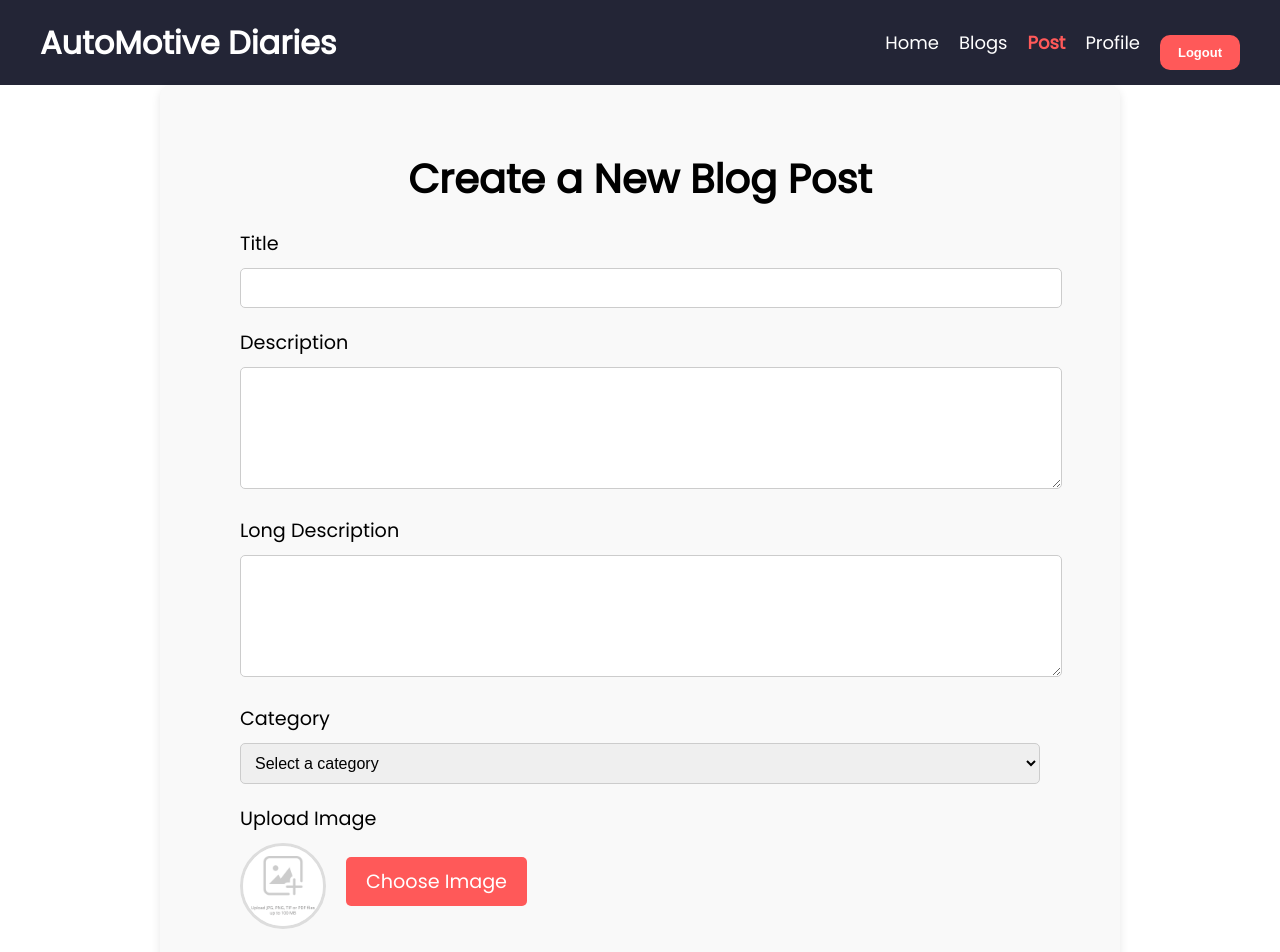
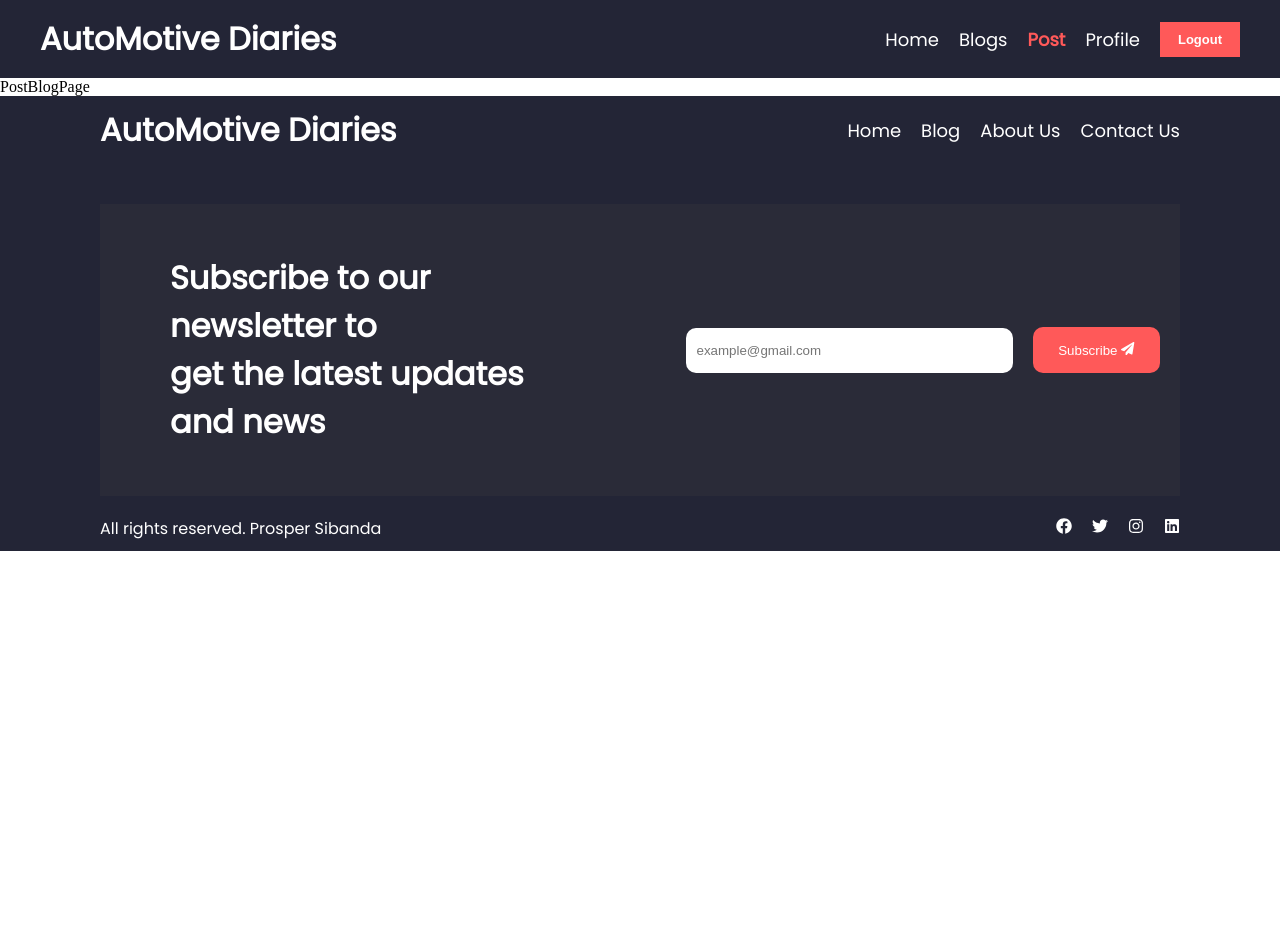
Before and after one commit to prospersibanda/Client_AutoMotive_Daires, a React (Vite) app: page /posting in a window 1280 px wide. Shown: the top 952 px of the page. After the commit the page ends 800 px from the top, so only its background shows below. Built offline with nearby package versions, Linux system fonts and the light colour scheme.

Commit message:
updated comment handling

```diff
--- a/src/components/BlogPost/BlogPost.jsx
+++ b/src/components/BlogPost/BlogPost.jsx
@@ -16,17 +16,22 @@ const BlogPost = () => {
   const blogs = useSelector((state) => state.blogs.blogs);
   const loadingBlogs = useSelector((state) => state.blogs.loading); // Get loading state from Redux
   const isAuthenticated = useSelector((state) => state.auth.isAuthenticated); // Get isAuthenticated from Redux
-  const loggedInUser = useSelector((state) => state.auth.user); // Get the logged-in user details
+
+  // Debug logs
+  console.log('Blogs:', blogs);
+  console.log('isAuthenticated:', isAuthenticated);
 
   // Find the specific blog post based on the ID
   const blogPost = blogs.find((post) => post.id === parseInt(id));
+  console.log('BlogPost:', blogPost);
 
   // If the blog post isn't in the state, fetch all blogs
   useEffect(() => {
-    if (!blogs.length) {
-      dispatch(fetchBlogs()); // Fetch all blogs if no blogs are present in the state
+    if (!blogs.length || !blogPost) {
+      console.log('Fetching blogs...');
+      dispatch(fetchBlogs()); // Fetch all blogs if no blogs are present in the state or the specific blog isn't found
     }
-  }, [dispatch, blogs.length]);
+  }, [dispatch, blogs.length, blogPost]);
 
   // Scroll to the top when the component is loaded
   useEffect(() => {
@@ -35,24 +40,28 @@ const BlogPost = () => {
 
   const handleLike = () => {
     if (blogPost) {
+      console.log('Liking blog post:', blogPost.id);
       dispatch(likeBlog(blogPost.id));
     }
   };
 
   const handleShare = () => {
     if (blogPost) {
+      console.log('Sharing blog post:', blogPost.id);
       dispatch(shareBlog(blogPost.id));
     }
   };
 
   const handleBookmark = () => {
     if (blogPost) {
+      console.log('Bookmarking blog post:', blogPost.id);
       dispatch(toggleBookmark(blogPost.id));
     }
   };
 
   const handleAddComment = () => {
     if (commentText.trim()) {
+      console.log('Adding comment to blog post:', blogPost.id, 'Comment:', commentText);
       dispatch(addComment(blogPost.id, commentText));
       setCommentText('');
     }
@@ -60,30 +69,33 @@ const BlogPost = () => {
 
   // Display loading message if blogs are still being fetched
   if (loadingBlogs) {
+    console.log('Loading blogs...');
     return <p>Loading blog post...</p>;
   }
 
   // Check if the blog post is found, otherwise show "Not Found"
   if (!blogPost) {
+    console.log('Blog post not found!');
     return <p>Blog post not found!</p>;
   }
 
   const visibleComments = showAllComments ? blogPost.comments : blogPost.comments.slice(0, 2);
+  console.log('Visible Comments:', visibleComments);
 
   return (
     <div className='blog-post'>
       <img className="blog-image" src={blogPost.image} alt={blogPost.title} />
 
       <div className='post-engagement'>
-        {blogPost.likes > 0 ? (
+        {blogPost.likes.length > 0 ? (
           <FaHeart onClick={handleLike} />
         ) : (
           <FaRegHeart onClick={handleLike} />
         )}
-        <span>{blogPost.likes}</span>
+        <span>{blogPost.likes.length}</span>  {/* Rendering length instead of object */}
 
         <FaRegComment />
-        <span>{blogPost.comments.length}</span>
+        <span>{blogPost.comments.length}</span>  {/* Rendering length instead of object */}
 
         <FaShareAlt onClick={handleShare} />
         <span>{blogPost.shares}</span>
@@ -100,9 +112,9 @@ const BlogPost = () => {
       <div className='author-info'>
         <img
           src={blogPost.author?.profilePicture || '/default-profile.jpg'}
-          alt={typeof blogPost.author?.name === 'string' ? blogPost.author.name : 'Unknown Author'}
+          alt={blogPost.author?.name || 'Unknown Author'}
         />
-        <h4>{typeof blogPost.author?.name === 'string' ? blogPost.author.name : 'Unknown Author'}</h4>
+        <h4>{blogPost.author?.name || 'Unknown Author'}</h4>
         <p>{new Date(blogPost.datePosted).toLocaleDateString()} - {blogPost.readTime} min read</p>
       </div>
 
@@ -116,14 +128,6 @@ const BlogPost = () => {
 
         {isAuthenticated && (
           <div className='write-comment'>
-            <div className='comment-author'>
-              <img
-                src={loggedInUser?.profilePic || '/default-profile.jpg'}
-                alt={loggedInUser?.fullname || 'Anonymous'}
-              />
-              <h4>{loggedInUser?.fullname || 'Anonymous'}</h4>
-            </div>
-            <div>
             <input
               type="text"
               placeholder='Write a comment...'
@@ -132,23 +136,29 @@ const BlogPost = () => {
             />
             <button onClick={handleAddComment}>Post</button>
           </div>
-          </div>
         )}
 
-        {visibleComments.map((comment) => (
+        {visibleComments.map((comment) => {
+          console.log('Rendering comment:', comment);
+
+          // Safely use authorName or fallback to avoid passing objects
+          const authorName = typeof comment.authorName === 'object' ? comment.authorName.fullname : comment.authorName;
+
+          return (
             <div className='comment' key={comment.id}>
               <div className="comment-author">
                 <img
                   src={comment.authorProfilePic || '/default-profile.jpg'}
-                alt={typeof comment.authorName === 'string' ? comment.authorName : 'Unknown Author'}
+                  alt={authorName || 'Unknown Author'}
                 />
-              <h4>{typeof comment.authorName === 'string' ? comment.authorName : 'Unknown Author'}</h4>
+                <h4>{authorName || 'Unknown Author'}</h4>
               </div>
               <div className='comment-text'>
                 <p>{comment.text}</p>
               </div>
             </div>
-        ))}
+          );
+        })}
 
         {blogPost.comments.length > 2 && (
           <p className='see-all' onClick={() => setShowAllComments(!showAllComments)}>
--- a/src/components/PostBlogPage/PostBlogPage.jsx
+++ b/src/components/PostBlogPage/PostBlogPage.jsx
@@ -1,178 +1,9 @@
-import React, { useState } from 'react';
-import './PostBlogPage.css';
-import { useDispatch, useSelector } from 'react-redux';
-import { createBlog } from '../../store/actions/blogActions'; // Action to create a new blog
-import placeholderImage from '../../assets/placeholder.png'; // Placeholder image
+import React from 'react'
 
 const PostBlogPage = () => {
-  const dispatch = useDispatch();
-  const loggedInUser = useSelector((state) => state.auth.user); // Get logged-in user info from Redux
+  return (
+    <div>PostBlogPage</div>
+  )
+}
 
-  const [formData, setFormData] = useState({
-    title: '',
-    image: null, // Store the image file
-    authorName: loggedInUser?.fullname || '', // Set author name from logged-in user
-    authorProfilePicture: loggedInUser?.profilePicture || '',
-    shortDescription: '',
-    longDescription: '',
-    category: '',
-    isTrending: false, // Default false
-  });
-
-  const categories = ['Sports Cars', 'Electric Cars', 'Luxury Cars', 'SUV']; // Example categories
-
-  // Handle input changes
-  const handleChange = (e) => {
-    const { name, value, type, checked } = e.target;
-    setFormData({
-      ...formData,
-      [name]: type === 'checkbox' ? checked : value,
-    });
-  };
-
-  // Handle image upload
-  const handleImageUpload = (event) => {
-    const file = event.target.files[0];
-    if (file) {
-      setFormData({
-        ...formData,
-        image: file, // Store the actual image file
-      });
-    }
-  };
-
-  // Automatically calculate read time based on word count (200 words/minute)
-  const calculateReadTime = (text) => {
-    const wordsPerMinute = 200;
-    const words = text.split(/\s+/).length;
-    return Math.ceil(words / wordsPerMinute);
-  };
-
-  // Handle form submission
-  const handleSubmit = (e) => {
-    e.preventDefault();
-
-    // Automatically calculate the read time
-    const readTime = calculateReadTime(formData.longDescription);
-
-    // Create FormData object to handle image file upload
-    const blogData = new FormData();
-    blogData.append('title', formData.title);
-    blogData.append('shortDescription', formData.shortDescription);
-    blogData.append('longDescription', formData.longDescription);
-    blogData.append('category', formData.category);
-    blogData.append('authorName', loggedInUser.fullname);
-    blogData.append('authorProfilePicture', loggedInUser.profilePicture);
-    blogData.append('readTime', readTime);
-    blogData.append('isTrending', formData.isTrending);
-    blogData.append('image', formData.image); // Append the image file
-    blogData.append('datePosted', new Date().toISOString());
-
-    // Dispatch the action to create a new blog
-    dispatch(createBlog(blogData));
-
-    // Reset form after submission
-    setFormData({
-      title: '',
-      image: null,
-      authorName: loggedInUser?.fullname || '',
-      authorProfilePicture: loggedInUser?.profilePicture || '',
-      shortDescription: '',
-      longDescription: '',
-      category: '',
-      isTrending: false,
-    });
-  };
-
-  return (
-    <div className='post-blog-page'>
-      <h2>Create a New Blog Post</h2>
-      <form onSubmit={handleSubmit}>
-        <div className='form-group'>
-          <label>Title</label>
-          <input
-            type='text'
-            name='title'
-            value={formData.title}
-            onChange={handleChange}
-            required
-          />
-        </div>
-
-        <div className='form-group'>
-          <label>Description</label>
-          <textarea
-            name='shortDescription'
-            value={formData.shortDescription}
-            onChange={handleChange}
-            required
-          ></textarea>
-        </div>
-
-        <div className='form-group'>
-          <label>Long Description</label>
-          <textarea
-            name='longDescription'
-            value={formData.longDescription}
-            onChange={handleChange}
-            required
-          ></textarea>
-        </div>
-
-        <div className='form-group'>
-          <label>Category</label>
-          <select
-            name='category'
-            value={formData.category}
-            onChange={handleChange}
-            required
-          >
-            <option value='' disabled>Select a category</option>
-            {categories.map((category, index) => (
-              <option key={index} value={category}>
-                {category}
-              </option>
-            ))}
-          </select>
-        </div>
-
-        <div className='form-group'>
-          <label>Upload Image</label>
-          <div className='image-upload'>
-            <img
-              src={formData.image ? URL.createObjectURL(formData.image) : placeholderImage}
-              alt='Blog'
-              className='image-placeholder'
-            />
-            <input
-              type='file'
-              accept='image/*'
-              onChange={handleImageUpload}
-              style={{ display: 'none' }}
-              id='imageUpload'
-            />
-            <label htmlFor='imageUpload' className='image-upload-label'>
-              Choose Image
-            </label>
-          </div>
-        </div>
-
-        <div className='form-group'>
-          <label>
-            <input
-              type='checkbox'
-              name='isTrending'
-              checked={formData.isTrending}
-              onChange={handleChange}
-            />
-            Trending
-          </label>
-        </div>
-
-        <button type='submit'>Post Blog</button>
-      </form>
-    </div>
-  );
-};
-
-export default PostBlogPage;
+export default PostBlogPage
--- a/src/store/actions/blogActions.js
+++ b/src/store/actions/blogActions.js
@@ -31,6 +31,7 @@ export const likeBlog = (blogId) => async (dispatch, getState) => {
     dispatch({ type: 'LIKE_BLOG_FAIL', payload: error.message });
   }
 };
+
 
 
 // Share a blog
```
Lines whose indentation alone changed are shown as unchanged.
